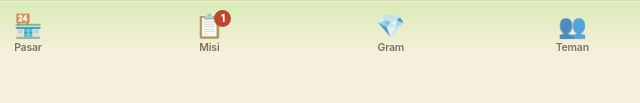
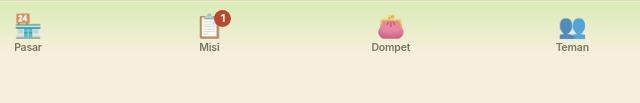
Before and after one commit to kizurakorea-collab/Farming-season, a plain HTML site: page index.html in a window 1280 px wide. Shown: the part 695-798 px from the top of the page, 612-1252 px from the left. Drawn offline with Linux system fonts and the light colour scheme.

Commit message:
Add files via upload

```diff
--- a/index.html
+++ b/index.html
@@ -519,7 +519,7 @@
       <button data-tab="tambang"><span class="tic">⛏️</span><span class="tab-label">Tambang</span></button>
       <button data-tab="pasar"><span class="tic">🏪</span><span class="tab-label">Pasar</span></button>
       <button data-tab="misi"><span class="tic">📋</span><span class="tab-label">Misi</span><span class="tab-badge" id="badge-misi" style="display:none">0</span></button>
-      <button data-tab="gram"><span class="tic">💎</span><span class="tab-label">Gram</span></button>
+      <button data-tab="gram"><span class="tic">👛</span><span class="tab-label">Dompet</span></button>
       <button data-tab="teman"><span class="tic">👥</span><span class="tab-label">Teman</span><span class="tab-badge" id="badge-teman" style="display:none">0</span></button>
     </nav>
 
@@ -588,11 +588,11 @@ var FEED_RECIPES = {
   domba: { crop:"tomat",   need:3, out:2 }
 };
 /* Pakan Campuran Ayam — KHUSUS AYAM (sapi/domba tidak bisa memakainya):
-   2 Wortel + 2 Kentang → 5 Pakan Campuran Ayam.
+   3 Wortel + 3 Kentang → 5 Pakan Campuran Ayam.
    1 pakan campuran membuat 1 ayam kenyang 20 menit (4 siklus telur:
    1 telur per 5 menit). Stoknya terpisah dari stok Pakan Ayam biasa,
    dengan batas stok yang sama (FEED_STOCK_MAX = 20). */
-var MIX_FEED_RECIPE = { crop1:"wortel", need1:2, crop2:"kentang", need2:2, out:5 };
+var MIX_FEED_RECIPE = { crop1:"wortel", need1:3, crop2:"kentang", need2:3, out:5 };
 var MIX_FEED_MS = 20*60*1000; /* 1 pakan campuran = kenyang 20 menit */
 /* Koin yang dihemat sekali membuat pakan dibanding membeli pakai koin. */
 function feedSavings(type){
@@ -1111,7 +1111,7 @@ function makeFeed(type){
   haptic("success");
   save(); renderAll();
 }
-/* Buat Pakan Campuran Ayam: 2 Wortel + 2 Kentang → 5 pakan campuran.
+/* Buat Pakan Campuran Ayam: 3 Wortel + 3 Kentang → 5 pakan campuran.
    Stok campuran terpisah dari stok Pakan Ayam biasa, batas sama (20). */
 function makeMixFeed(){
   var R = MIX_FEED_RECIPE, c1 = cropById(R.crop1), c2 = cropById(R.crop2);
@@ -2449,7 +2449,7 @@ function applyStaticTexts(){
   setH("redeem-desc", tr("Masukkan kode undangan teman untuk bonus sambutan <b>+150 🪙 +25 XP</b> (sekali pakai).", "Enter a friend's invite code for a welcome bonus of <b>+150 🪙 +25 XP</b> (one-time)."));
   set("btn-redeem", tr("Tukar Kode", "Redeem Code"));
   set("footer-note", tr("Progres tersimpan otomatis di perangkat ini.", "Progress is saved automatically on this device."));
-  var tabNames = { kebun: tr("Kebun", "Garden"), ternak: tr("Ternak", "Livestock"), tambang: tr("Tambang", "Mine"), pasar: tr("Pasar", "Market"), misi: tr("Misi", "Missions"), gram: "Gram", premium: "Premium", balaikota: tr("Balai Kota", "Town Hall"), teman: tr("Teman", "Friends") };
+  var tabNames = { kebun: tr("Kebun", "Garden"), ternak: tr("Ternak", "Livestock"), tambang: tr("Tambang", "Mine"), pasar: tr("Pasar", "Market"), misi: tr("Misi", "Missions"), gram: tr("Dompet", "Wallet"), premium: "Premium", balaikota: tr("Balai Kota", "Town Hall"), teman: tr("Teman", "Friends") };
   document.querySelectorAll("button[data-tab]").forEach(function(b){
     var s = b.querySelector(".tab-label"); if (s && tabNames[b.dataset.tab]) s.textContent = tabNames[b.dataset.tab];
   });
```
